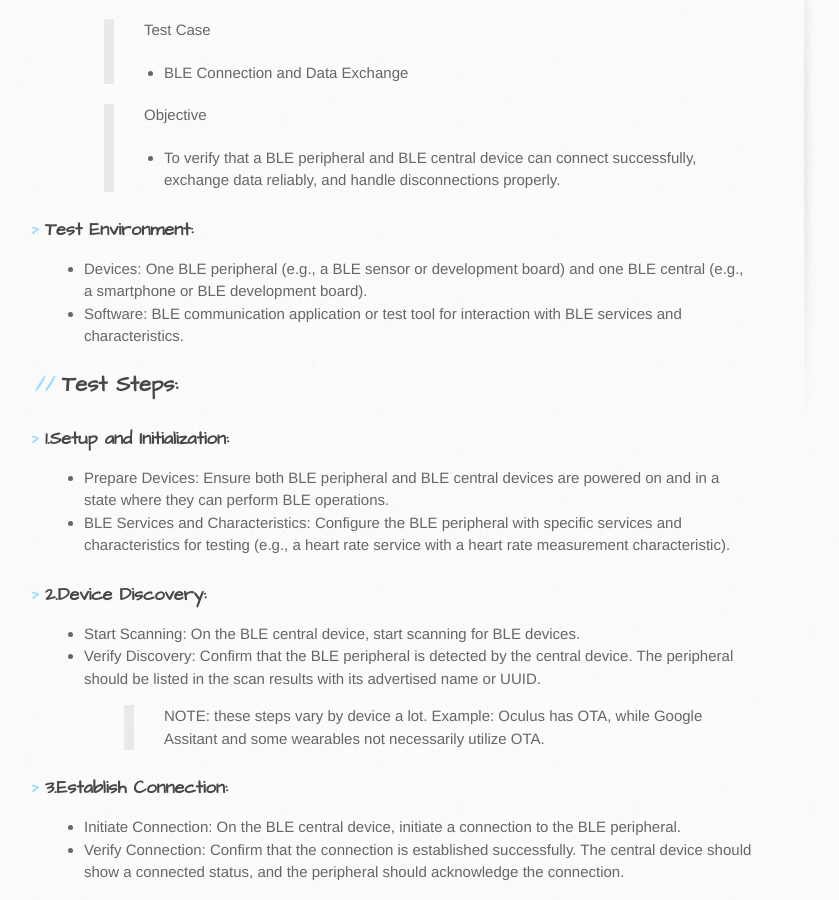
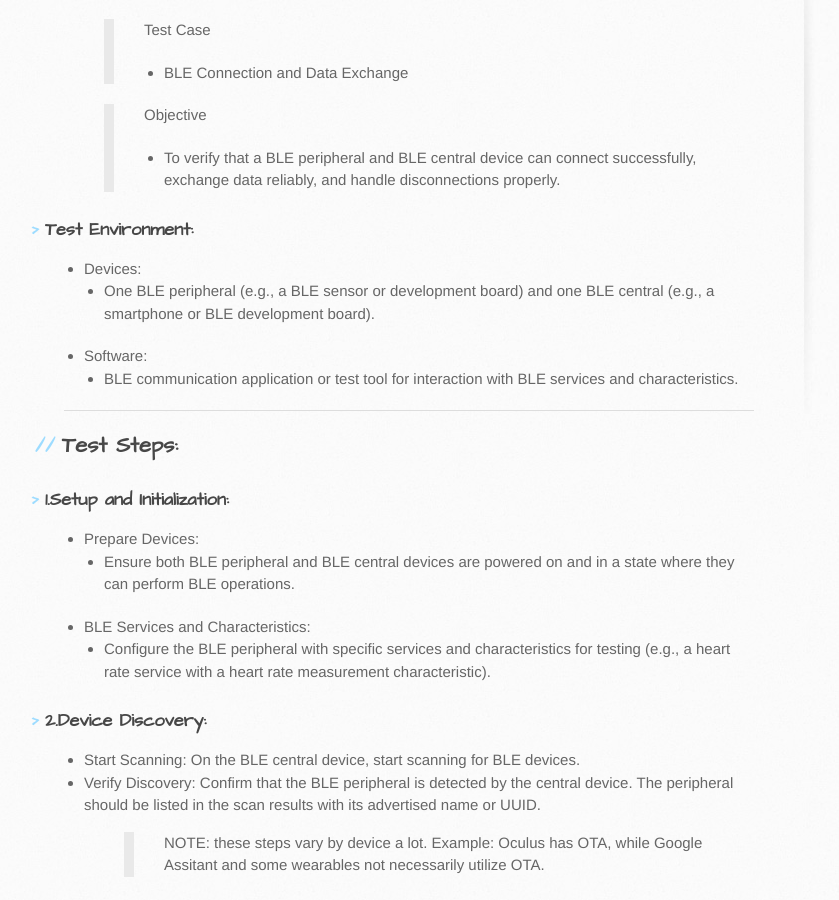
Before and after one commit to trumpfheller/trumpfheller.github.io, a Jekyll site: the page built from testing/bt_scenario_BLE.md, in a window 1280 px wide and 900 px high, scrolled down 311 px. Shown: the whole window, without its empty margins (96-935 px from the left). Built offline with Jekyll 4.4.1, drawn with Linux system fonts in a browser that asks for light colours.

```diff
--- a/testing/bt_scenario_BLE.md
+++ b/testing/bt_scenario_BLE.md
@@ -12,15 +12,21 @@ layout: default
 * To verify that a BLE peripheral and BLE central device can connect successfully, exchange data reliably, and handle disconnections properly.
 
 ### Test Environment:
-* Devices: One BLE peripheral (e.g., a BLE sensor or development board) and one BLE central (e.g., a smartphone or BLE development board).
-* Software: BLE communication application or test tool for interaction with BLE services and characteristics.
+* Devices:
+  * One BLE peripheral (e.g., a BLE sensor or development board) and one BLE central (e.g., a smartphone or BLE development board).
+* Software:
+  * BLE communication application or test tool for interaction with BLE services and characteristics.
+
+---
 
 ## Test Steps:
 
 ### 1.Setup and Initialization:
 
-* Prepare Devices: Ensure both BLE peripheral and BLE central devices are powered on and in a state where they can perform BLE operations.
-* BLE Services and Characteristics: Configure the BLE peripheral with specific services and characteristics for testing (e.g., a heart rate service with a heart rate measurement characteristic).
+* Prepare Devices:
+  * Ensure both BLE peripheral and BLE central devices are powered on and in a state where they can perform BLE operations.
+* BLE Services and Characteristics:
+  * Configure the BLE peripheral with specific services and characteristics for testing (e.g., a heart rate service with a heart rate measurement characteristic).
 
 ### 2.Device Discovery:
 
```
